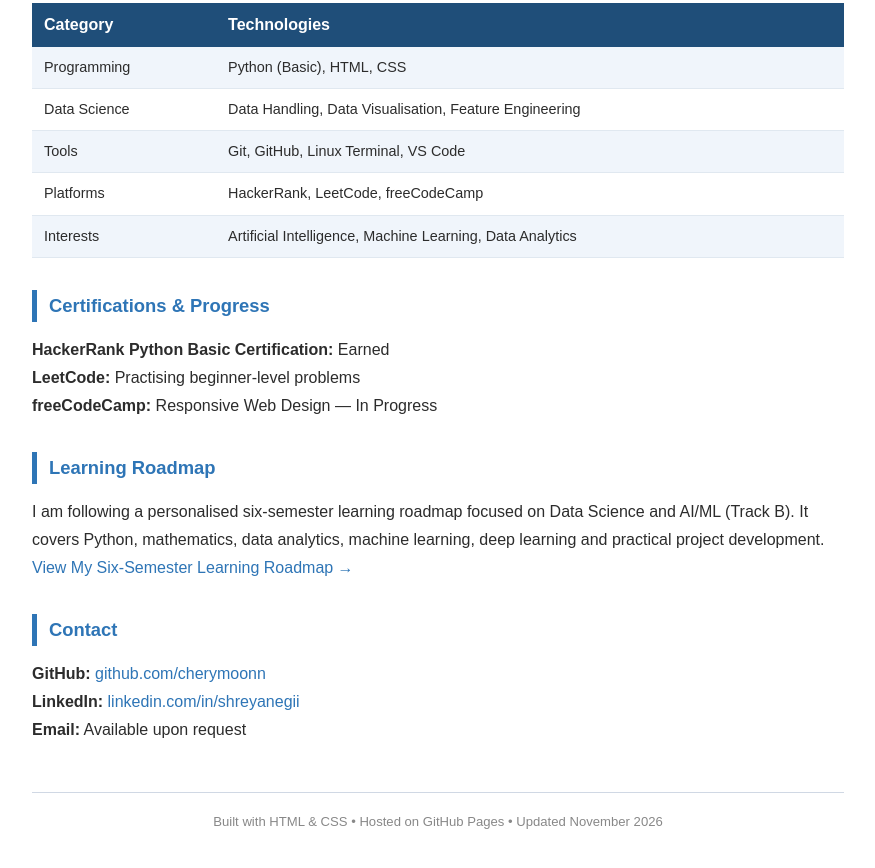
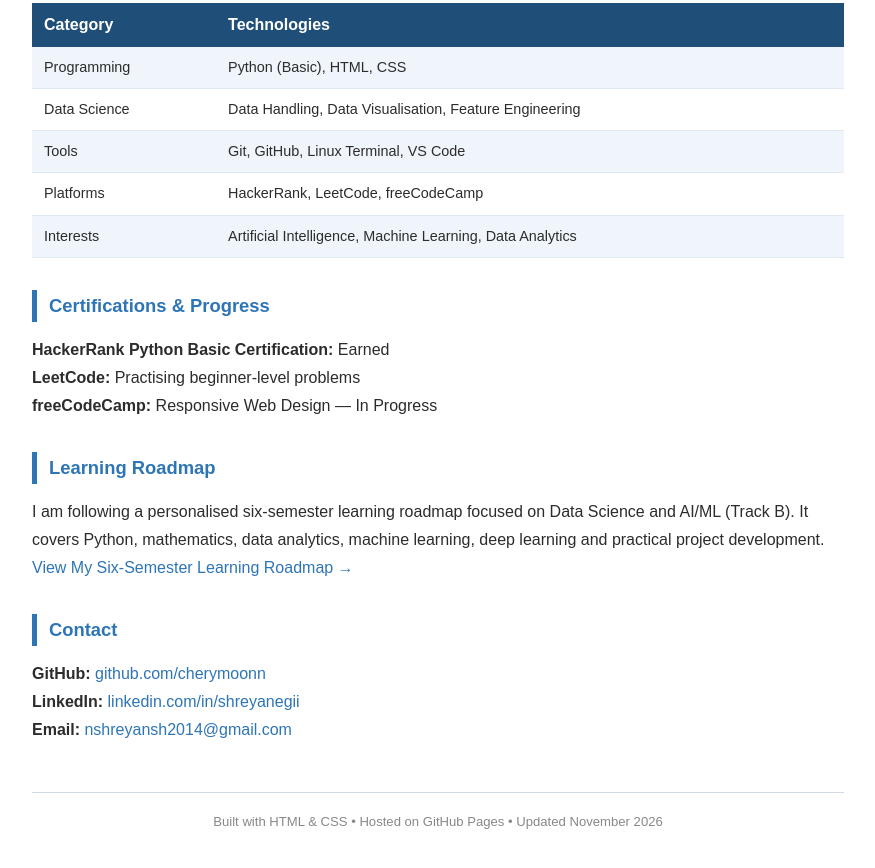
Before and after one commit to cherymoonn/developer-portfolio, a plain HTML site: page index.html in a window 1280 px wide. Shown: the part 1167-2035 px from the top of the page, without its empty margins (202-1077 px from the left). Drawn offline with Linux system fonts and the light colour scheme.

Commit message:
update: add college email to portfolio

```diff
--- a/index.html
+++ b/index.html
@@ -304,7 +304,12 @@
     </p>
 
     <p>
-        <strong>Email:</strong> Available upon request
+        <p>
+    <strong>Email:</strong>
+    <a href="mailto:nshreyansh2014@gmail.com">
+        nshreyansh2014@gmail.com
+    </a>
+</p>
     </p>
 
     <footer>
```
